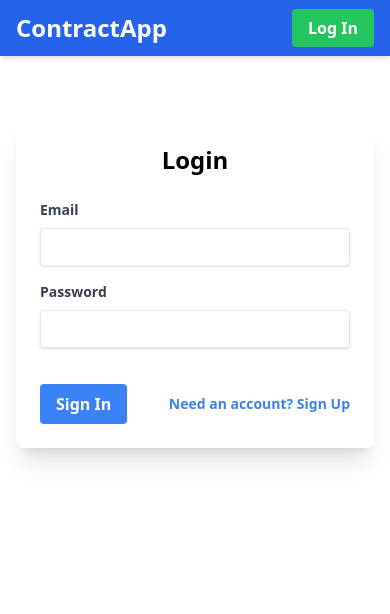
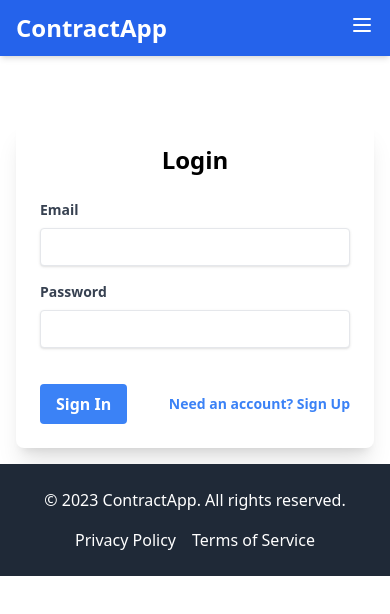
Before and after one commit to its-me-anoop/contract-agreement-app, a React (Create React App) app: page / in a window 390 px wide. Shown: the top 614 px of the page. Built offline with nearby package versions, Linux system fonts and the light colour scheme; no server answers.

Commit message:
chore: Add LegalDoc component and Footer component

```diff
--- a/src/App.js
+++ b/src/App.js
@@ -7,6 +7,8 @@ import Dashboard from './components/Dashboard';
 import ContractPage from './components/ContractPage';
 import CreateContract from './components/CreateContract';
 import Authentication from './components/Authentication';
+import LegalDoc from './components/LegalDoc';
+import Footer from './components/Footer';
 import 'react-quill/dist/quill.snow.css';
 import './index.css';  // or whatever your main CSS file is named
 
@@ -47,8 +49,10 @@ function App() {
               element={user ? <CreateContract /> : <Navigate to="/login" />}
             />
             <Route path="/login" element={<Authentication />} />
+            <Route path="/legal/:docType" element={<LegalDoc />} />
           </Routes>
         </main>
+        <Footer />
       </div>
     </Router>
   );
--- /dev/null
+++ b/src/components/Footer.js
@@ -0,0 +1,27 @@
+// src/components/Footer.js
+import React from 'react';
+import { Link } from 'react-router-dom';
+
+function Footer() {
+    return (
+        <footer className="bg-gray-800 text-white mt-auto">
+            <div className="container mx-auto px-4 py-6">
+                <div className="flex flex-col md:flex-row justify-between items-center">
+                    <div className="mb-4 md:mb-0">
+                        <p>&copy; 2023 ContractApp. All rights reserved.</p>
+                    </div>
+                    <div className="flex space-x-4">
+                        <Link to="/legal/privacy" className="hover:text-gray-300 transition-colors duration-200">
+                            Privacy Policy
+                        </Link>
+                        <Link to="/legal/terms" className="hover:text-gray-300 transition-colors duration-200">
+                            Terms of Service
+                        </Link>
+                    </div>
+                </div>
+            </div>
+        </footer>
+    );
+}
+
+export default Footer;
--- a/src/components/Header.js
+++ b/src/components/Header.js
@@ -1,9 +1,10 @@
-import React from 'react';
+import React, { useState } from 'react';
 import { Link, useNavigate } from 'react-router-dom';
 import { auth } from '../firebase';
 import { signOut } from 'firebase/auth';
 
 function Header({ user }) {
+    const [isMenuOpen, setIsMenuOpen] = useState(false);
     const navigate = useNavigate();
 
     const handleLogout = async () => {
@@ -15,6 +16,10 @@ function Header({ user }) {
         }
     };
 
+    const toggleMenu = () => {
+        setIsMenuOpen(!isMenuOpen);
+    };
+
     return (
         <header className="bg-blue-600 text-white shadow-md">
             <div className="container mx-auto px-4 py-3">
@@ -22,40 +27,77 @@ function Header({ user }) {
                     <Link to="/" className="text-2xl font-bold">
                         ContractApp
                     </Link>
-                    <nav>
-                        <ul className="flex space-x-4 items-center">
+
+                    {/* Hamburger menu for mobile */}
+                    <div className="md:hidden">
+                        <button onClick={toggleMenu} className="focus:outline-none">
+                            <svg className="w-6 h-6" fill="none" stroke="currentColor" viewBox="0 0 24 24" xmlns="http://www.w3.org/2000/svg">
+                                {isMenuOpen ? (
+                                    <path strokeLinecap="round" strokeLinejoin="round" strokeWidth={2} d="M6 18L18 6M6 6l12 12" />
+                                ) : (
+                                    <path strokeLinecap="round" strokeLinejoin="round" strokeWidth={2} d="M4 6h16M4 12h16M4 18h16" />
+                                )}
+                            </svg>
+                        </button>
+                    </div>
+
+                    {/* Desktop menu */}
+                    <nav className="hidden md:flex space-x-4 items-center">
                         {user ? (
                             <>
-                                    <li>
                                 <Link to="/dashboard" className="hover:text-blue-200 transition-colors duration-200">
                                     Dashboard
                                 </Link>
-                                    </li>
-                                    <li>
                                 <button
                                     onClick={handleLogout}
                                     className="bg-red-500 hover:bg-red-600 text-white font-bold py-2 px-4 rounded transition-colors duration-200"
                                 >
                                     Log Out
                                 </button>
-                                    </li>
-                                    <li className="text-sm">
-                                        {user.email}
-                                    </li>
+                                <span className="text-sm">{user.email}</span>
                             </>
                         ) : (
-                                <li>
                             <Link
                                 to="/login"
                                 className="bg-green-500 hover:bg-green-600 text-white font-bold py-2 px-4 rounded transition-colors duration-200"
                             >
                                 Log In
                             </Link>
-                                </li>
                         )}
-                        </ul>
                     </nav>
                 </div>
+
+                {/* Mobile menu */}
+                {isMenuOpen && (
+                    <nav className="md:hidden mt-4">
+                        {user ? (
+                            <>
+                                <Link
+                                    to="/dashboard"
+                                    className="block py-2 hover:bg-blue-700 transition duration-150 ease-in-out"
+                                    onClick={toggleMenu}
+                                >
+                                    Dashboard
+                                </Link>
+                                <button
+                                    onClick={() => { handleLogout(); toggleMenu(); }}
+                                    className="block w-full text-left py-2 hover:bg-blue-700 transition duration-150 ease-in-out"
+                                >
+                                    Log Out
+                                </button>
+                                <span className="block py-2 text-sm">{user.email}</span>
+                            </>
+                        ) : (
+                            <Link
+                                to="/login"
+                                className="block py-2 hover:bg-blue-700 transition duration-150 ease-in-out"
+                                onClick={toggleMenu}
+                            >
+                                Log In
+                            </Link>
+                        )}
+                    </nav>
+                )}
             </div>
         </header>
     );
--- /dev/null
+++ b/src/components/LegalDoc.js
@@ -0,0 +1,85 @@
+import React from 'react';
+import { useParams } from 'react-router-dom';
+
+const legalDocs = {
+    privacy: {
+        title: "Privacy Policy",
+        content: `
+      <h1>Privacy Policy</h1>
+      <p>Last updated: [Date]</p>
+      <p>This Privacy Policy describes how your personal information is collected, used, and shared when you visit or make a purchase from our site.</p>
+
+      <h2>Personal information we collect</h2>
+      <p>[Your content here]</p>
+
+      <h2>How we use your personal information</h2>
+      <p>[Your content here]</p>
+
+      <h2>Sharing your personal information</h2>
+      <p>[Your content here]</p>
+
+      <h2>Your rights</h2>
+      <p>[Your content here]</p>
+
+      <h2>Changes</h2>
+      <p>We may update this privacy policy from time to time in order to reflect, for example, changes to our practices or for other operational, legal or regulatory reasons.</p>
+
+      <h2>Contact us</h2>
+      <p>For more information about our privacy practices, if you have questions, or if you would like to make a complaint, please contact us by e-mail at [email address] or by mail using the details provided below:</p>
+      <p>[Your Company Name and Address]</p>
+    `
+    },
+    terms: {
+        title: "Terms of Service",
+        content: `
+      <h1>Terms of Service</h1>
+      <p>Last updated: [Date]</p>
+      <p>Please read these terms of service carefully before using our website.</p>
+
+      <h2>1. Terms</h2>
+      <p>[Your content here]</p>
+
+      <h2>2. Use License</h2>
+      <p>[Your content here]</p>
+
+      <h2>3. Disclaimer</h2>
+      <p>[Your content here]</p>
+
+      <h2>4. Limitations</h2>
+      <p>[Your content here]</p>
+
+      <h2>5. Revisions and Errata</h2>
+      <p>[Your content here]</p>
+
+      <h2>6. Links</h2>
+      <p>[Your content here]</p>
+
+      <h2>7. Site Terms of Use Modifications</h2>
+      <p>[Your content here]</p>
+
+      <h2>8. Governing Law</h2>
+      <p>[Your content here]</p>
+    `
+    }
+};
+
+function LegalDoc() {
+    const { docType } = useParams();
+    const doc = legalDocs[docType];
+
+    if (!doc) {
+        return <div>Document not found</div>;
+    }
+
+    return (
+        <div className="max-w-4xl mx-auto mt-8 p-4">
+            <div className="bg-white shadow-lg rounded-lg overflow-hidden">
+                <div className="p-6">
+                    <div className="prose max-w-none" dangerouslySetInnerHTML={{ __html: doc.content }} />
+                </div>
+            </div>
+        </div>
+    );
+}
+
+export default LegalDoc;
```
Lines whose indentation alone changed are shown as unchanged.
